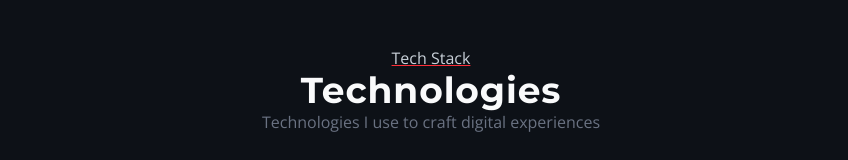
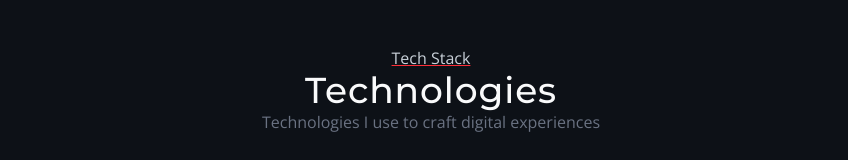
Before and after one commit to sohez/sohez.github.io, a Next.js app: page / in a window 1280 px wide. Shown: the part 739-899 px from the top of the page, without its empty margins (209-1057 px from the left). Built offline with nearby package versions, Linux system fonts and the light colour scheme.

Commit message:
chore: text style chnaged

```diff
--- a/src/app/components/ui/SectionHeader.tsx
+++ b/src/app/components/ui/SectionHeader.tsx
@@ -19,7 +19,7 @@ const SectionHeader = ({
       <span className="underline decoration-1 decoration-red-500">
         {subtitle}
       </span>
-      <h2 className="font-display tracking-wide text-4xl font-bold text-gray-50">
+      <h2 className="font-display tracking-wide text-4xl font-medium text-gray-50">
         {title}
       </h2>
       <p className="text-gray-500">{description}</p>
```
